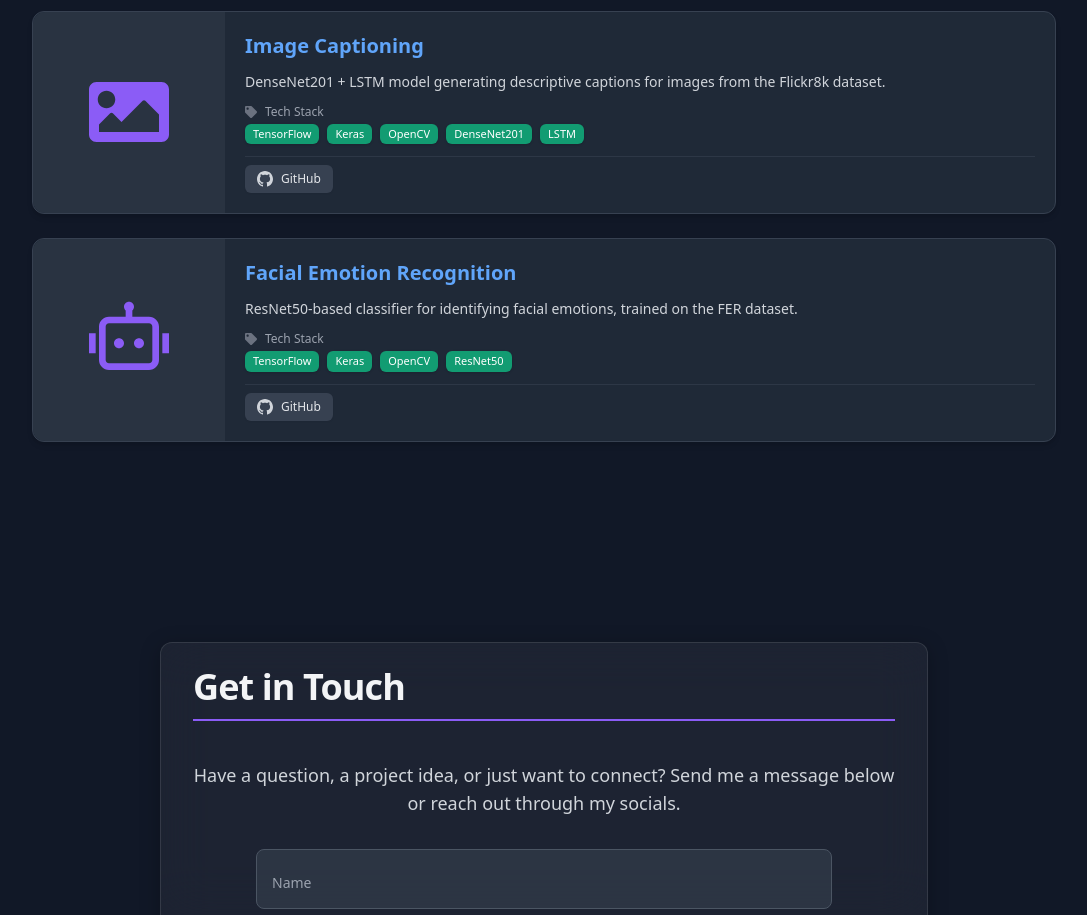
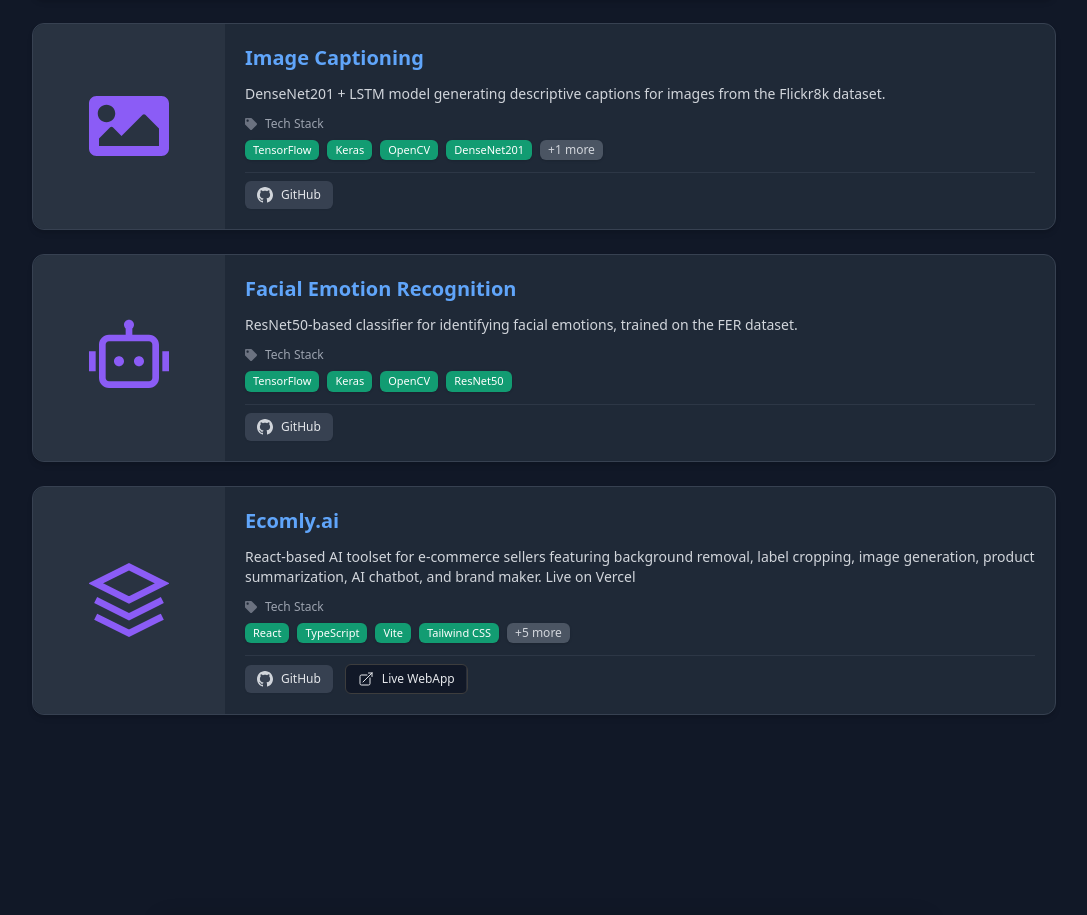
Before and after one commit to divyakhunt/portfolio, a React (Vite) app: page /#home in a window 1280 px wide. Shown: the part 3260-4175 px from the top of the page, without its empty margins (96-1183 px from the left). Built offline with nearby package versions, Linux system fonts and the light colour scheme.

Commit message:
change in project section

```diff
--- a/App.tsx
+++ b/App.tsx
@@ -105,6 +105,23 @@ const resumeData: ResumeData = {
       repoUrl: "https://github.com/divyakhunt/facial_emotion_recognition",
       categories: ['ML', 'Vision'],
       imageIdentifier: "facial_emotion",
+    },
+    {
+      title: "Ecomly.ai",
+      technologies: ["React", "TypeScript", "Vite", "Tailwind CSS", "Framer Motion", "Firebase", "EmailJS", "Gemini API", "remove.bg API"],
+      description: [
+        "Developed a modern React web app offering a suite of AI tools tailored for e-commerce sellers.",
+        "Integrated tools like background remover, image generator, product summarizer, shipping label cropper, and OTP verification.",
+        "Used Firebase for authentication, Firestore for data storage, and EmailJS for sending OTPs during registration.",
+        "Enabled smooth navigation with Framer Motion animations and responsive design using Tailwind CSS.",
+        "Implemented Pixian API for high-quality background removal and advanced image processing.",
+        "Built a smart AI chatbot to assist users with product-related queries using natural language."
+      ],
+      shortDescription: "React-based AI toolset for e-commerce sellers featuring background removal, label cropping, image generation, product summarization, AI chatbot, and brand maker. Live on Vercel",
+      repoUrl: "https://github.com/divyakhunt/Ecomly.ai",
+      liveDemoUrl: "https://ecomly.vercel.app",
+      categories: ['Web'],
+      imageIdentifier: "Ecomly",
     }
   ]
 };
--- a/components/IconComponents.tsx
+++ b/components/IconComponents.tsx
@@ -55,3 +55,13 @@ export const SectionTitle: React.FC<{ children: React.ReactNode }> = ({ children
 
 // Note: Specific technology icons are generally imported directly in components like Skills.tsx or ProjectCard.tsx
 // FaTag is used in ProjectCard.tsx, imported from 'react-icons/fa'.
+export const EcomlyLogo: React.FC<{ className?: string }> = ({ className = "" }) => (
+  <div className={`flex items-center gap-2 ${className}`}>
+    {/* Logo SVG */}
+    <svg xmlns="http://www.w3.org/2000/svg" width="28" height="28" fill="none" viewBox="0 0 24 24" stroke="#0056d6" strokeWidth="2">
+      <path d="M12 2L2 7l10 5 10-5-10-5zM2 17l10 5 10-5M2 12l10 5 10-5" />
+    </svg>
+    {/* Logo Name */}
+    <span className="text-lg md:text-xl font-bold text-primary">Ecomly</span>
+  </div>
+);
--- a/components/ProjectCard.tsx
+++ b/components/ProjectCard.tsx
@@ -1,5 +1,5 @@
-import React from 'react';
-import { motion, Variants } from 'framer-motion';
+import React, { useState } from 'react';
+import { motion, Variants, AnimatePresence } from 'framer-motion';
 import { ProjectItem } from '../types';
 import { GitHubIcon, ExternalLinkIcon } from './IconComponents';
 import { GetProjectVisual } from './ProjectVisuals';
@@ -46,6 +46,13 @@ const cardVariants: Variants = {
 };
 
 const ProjectCard: React.FC<ProjectCardProps> = ({ project, index }) => {
+  const [isTechExpanded, setIsTechExpanded] = useState(false);
+
+  const MAX_INITIAL_TECHS = 4;
+  const initialTechs = project.technologies.slice(0, MAX_INITIAL_TECHS);
+  const extraTechs = project.technologies.slice(MAX_INITIAL_TECHS);
+  const hasMoreTechs = extraTechs.length > 0;
+
   return (
     <motion.div
       custom={index}
@@ -53,11 +60,8 @@ const ProjectCard: React.FC<ProjectCardProps> = ({ project, index }) => {
       whileInView="visible"
       viewport={{ once: true, amount: 0.2 }}
       variants={cardVariants}
-      whileHover={{
-        scale: 1.01,
-        y: -2,
-        transition: { duration: 0.2 },
-      }}
+      layout // This animates the card's size change smoothly
+      transition={{ layout: { duration: 0.3, ease: 'easeOut' } }}
       role="article"
       aria-labelledby={`project-title-${project.title.replace(/\s+/g, '-')}`}
       className="w-full"
@@ -92,27 +96,63 @@ const ProjectCard: React.FC<ProjectCardProps> = ({ project, index }) => {
 
           {/* Tech Stack */}
           <div>
-            <div className="flex items-center text-xs text-neutral-400 mb-1">
+            <div className="flex items-center text-xs text-neutral-400 mb-2">
               <FaTag className="mr-2 text-neutral-500" />
               <span className="font-medium">Tech Stack</span>
             </div>
-            <div className="flex flex-wrap gap-2">
-              {project.technologies.slice(0, 5).map((tech, techIndex) => (
-                <motion.span
-                  key={techIndex}
-                  className="bg-secondary/80 hover:bg-secondary text-white px-2 py-0.5 text-[11px] rounded-md shadow transition-all duration-150"
-                  whileHover={{ scale: 1.05 }}
+            <div className="flex flex-wrap gap-2 items-center">
+              {/* Statically rendered initial technologies */}
+              {initialTechs.map((tech) => (
+                <span
+                  key={tech}
+                  className="bg-secondary/80 hover:bg-secondary text-white px-2 py-0.5 text-[11px] rounded-md shadow transition-colors duration-150"
                 >
                   {tech}
-                </motion.span>
+                </span>
               ))}
-              {project.technologies.length > 5 && (
-                <span className="bg-neutral-600 text-neutral-300 px-2 py-0.5 text-xs rounded-md shadow">
-                  +{project.technologies.length - 5} more
-                </span>
+
+              {/* Animated extra technologies */}
+              <AnimatePresence>
+                {isTechExpanded &&
+                  extraTechs.map((tech, index) => (
+                    <motion.span
+                      key={tech}
+                      layout
+                      initial={{ opacity: 0, x: -15, scale: 0.8 }}
+                      animate={{
+                        opacity: 1,
+                        x: 0,
+                        scale: 1,
+                        transition: { delay: index * 0.05, type: 'spring', stiffness: 300, damping: 20 },
+                      }}
+                      exit={{
+                        opacity: 0,
+                        x: 15,
+                        scale: 0.8,
+                        transition: { delay: (extraTechs.length - 1 - index) * 0.04, duration: 0.15 },
+                      }}
+                      className="bg-secondary/80 hover:bg-secondary text-white px-2 py-0.5 text-[11px] rounded-md shadow transition-colors duration-150 origin-center"
+                    >
+                      {tech}
+                    </motion.span>
+                  ))}
+              </AnimatePresence>
+
+              {hasMoreTechs && (
+                <motion.button
+                  onClick={() => setIsTechExpanded(!isTechExpanded)}
+                  className="bg-neutral-600 hover:bg-neutral-500 text-neutral-300 px-2 py-0.5 text-xs rounded-md shadow transition-colors duration-150 cursor-pointer"
+                  whileHover={{ scale: 1.05 }}
+                  whileTap={{ scale: 0.95 }}
+                  aria-expanded={isTechExpanded}
+                  aria-label={isTechExpanded ? 'Show fewer technologies' : 'Show all technologies'}
+                >
+                  {isTechExpanded ? 'Show less' : `+${extraTechs.length} more`}
+                </motion.button>
               )}
             </div>
           </div>
+
 
           {/* Links */}
           <div className="flex items-center flex-wrap gap-3 pt-2 border-t border-neutral-700/60 mt-auto">
--- a/components/ProjectVisuals.tsx
+++ b/components/ProjectVisuals.tsx
@@ -30,6 +30,22 @@ export const GetProjectVisual: React.FC<ProjectVisualProps> = ({ imageIdentifier
 
   // The component now returns the icon directly. The container is handled by ProjectCard.
   switch (identifiedKey) {
+    case "Ecomly":
+  return (
+    <div className="flex items-center justify-center" aria-label={`Visual for ${title}`}>
+      <svg
+        xmlns="http://www.w3.org/2000/svg"
+        fill="none"
+        viewBox="0 0 24 24"
+        stroke="currentColor"
+        strokeWidth="2"
+        className={iconClassName}
+      >
+        <path d="M12 2L2 7l10 5 10-5-10-5zM2 17l10 5 10-5M2 12l10 5 10-5" />
+      </svg>
+    </div>
+  );
+
     case "speech_emotion":
       return <FaWaveSquare className={iconClassName} aria-label={`Visual for ${title}: Speech/Audio`} />;
     case "sign_language":
```
